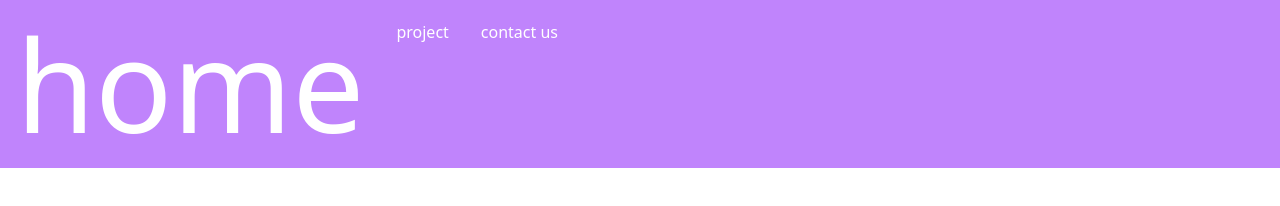
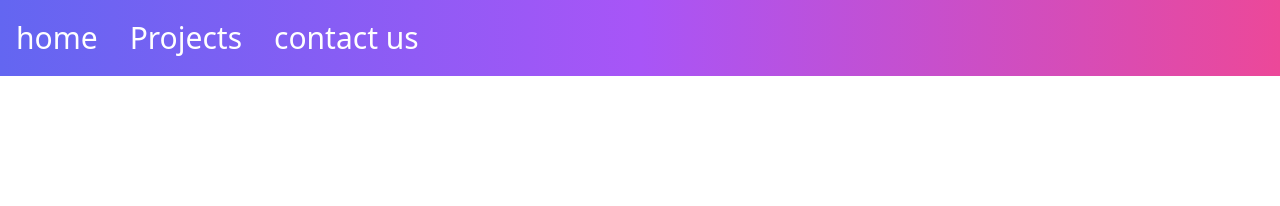
Before and after one commit to abhyudaya29/tailwind, a website built with Vite: page index.html in a window 1280 px wide. Built offline with nearby package versions, Linux system fonts and the light colour scheme.

Commit message:
Update index.html

```diff
--- a/index.html
+++ b/index.html
@@ -9,10 +9,10 @@
 </head>
 <body>
     <nav>
-        <ul class="py-5 bg-purple-400 flex">
-            <li class="mx-4 text-white text-9xl">home</li>
-            <li class=" mx-4 text-white">project</li>
-            <li class="mx-4 text-white">contact us</li>
+        <ul class="py-5 bg-gradient-to-r from-indigo-500 via-purple-500 to-pink-500 flex">
+            <li class="mx-4 text-white text-3xl hover:bg-green-300 cursor-pointer ease-in duration-300">home</li>
+            <li class=" mx-4 text-white text-3xl ease-in-out duration-300 hover:bg-green-300 cursor-pointer">Projects</li>
+            <li class="mx-4 text-white text-3xl hover:bg-green-300 cursor-pointer">contact us</li>
         </ul>
     </nav>
 </body>
```
